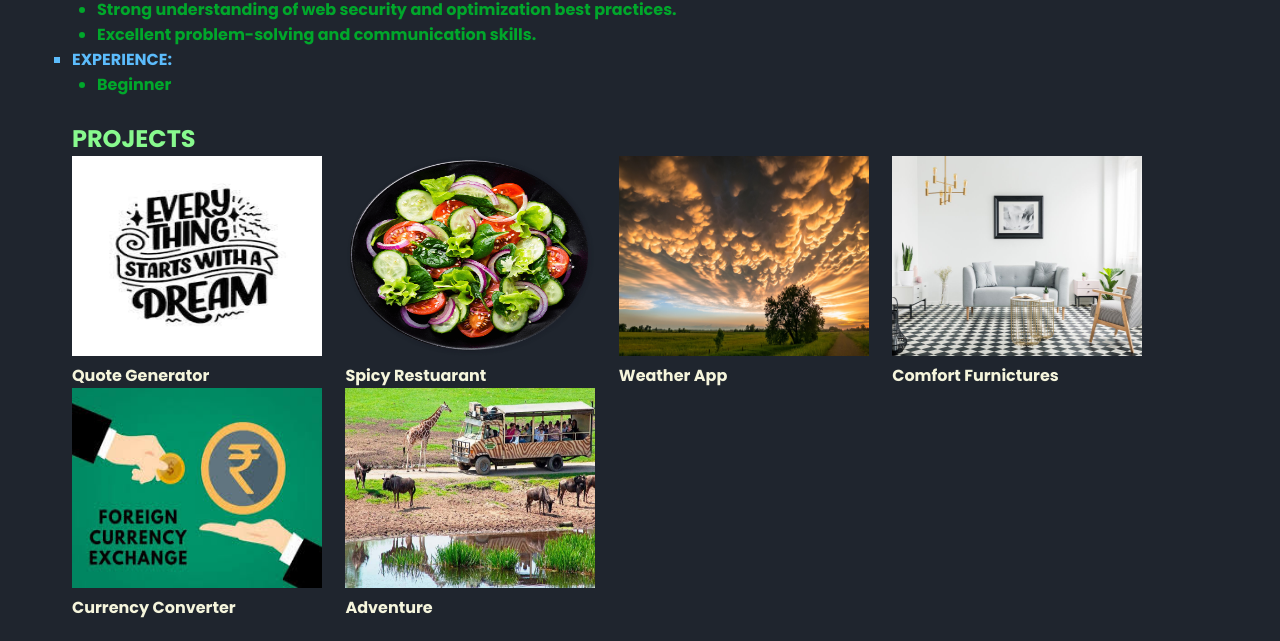
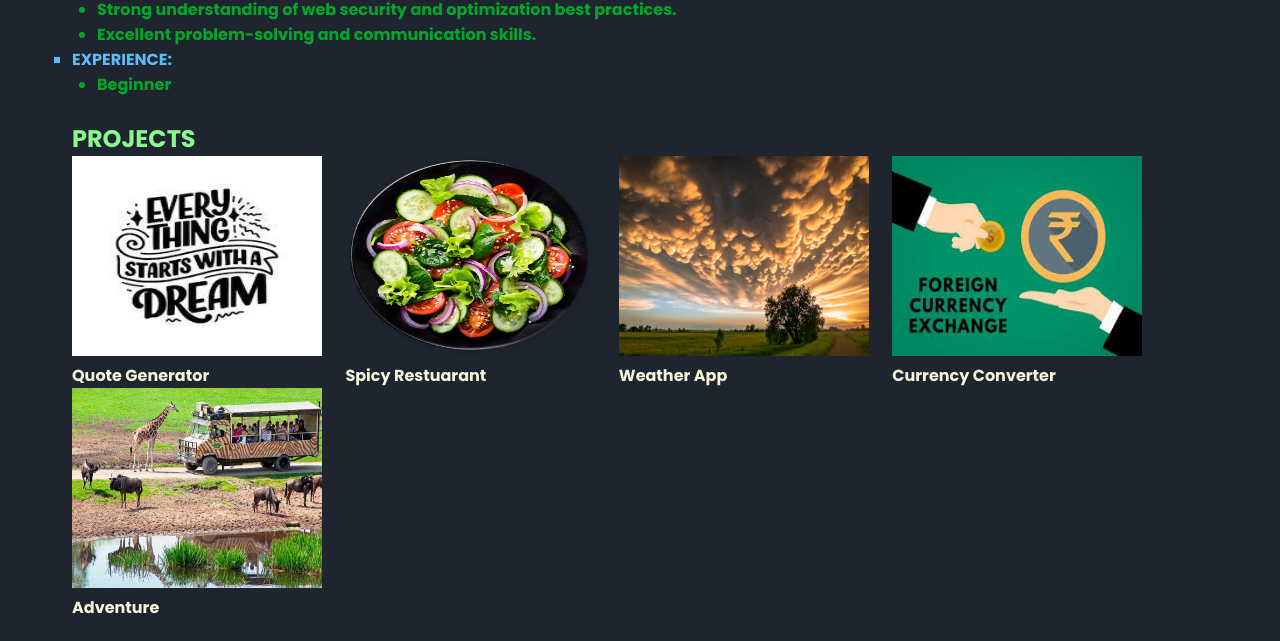
Before and after one commit to Mwendwa6/Mwendwa6.github.io, a plain HTML site: page index.html in a window 1280 px wide. Shown: the part 1439-2080 px from the top of the page. Drawn offline with nearby package versions, Linux system fonts and the light colour scheme.

Commit message:
Update index.html

```diff
--- a/index.html
+++ b/index.html
@@ -192,12 +192,6 @@
                 <p class="hover-text"><a href="https://skynet-ke.000webhostapp.com/weather%20app/">Click to view</a></p>
                 </div>
            </div></li>
-           <li><div class="card">
-               <div class="image-container">
-            <a href="#https://skynet-ke.000webhostapp.com/furnictures/index.html"><img src="sofa8.jpg">Comfort Furnictures</a>
-               <p class="hover-text"><a href="#https://skynet-ke.000webhostapp.com/furnictures/index.html">Click to view</a></p>
-               </div>
-           </div></li>
             <li><div class="card">
             <div class="image-container">
            <a href="https://skynet-ke.000webhostapp.com/Currency converter/"><img src="currency.jpg">Currency Converter</a>
```
